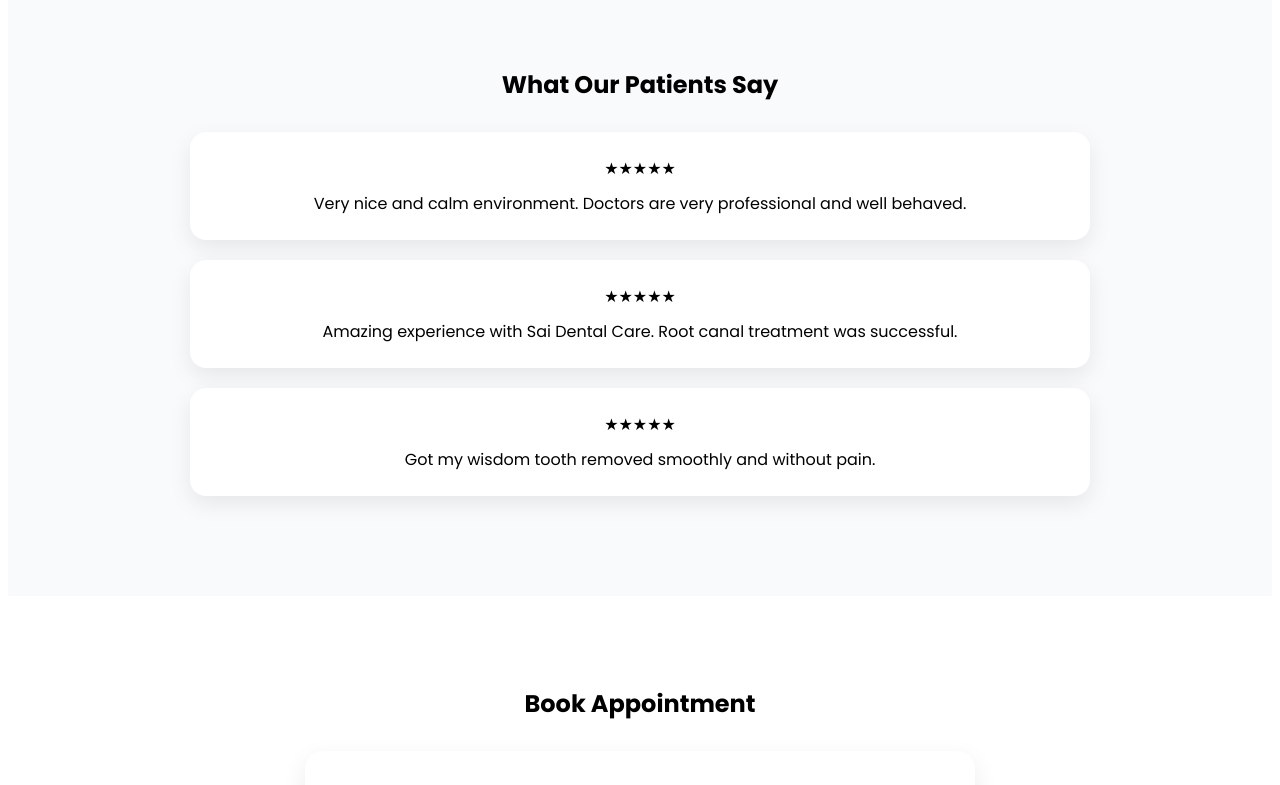
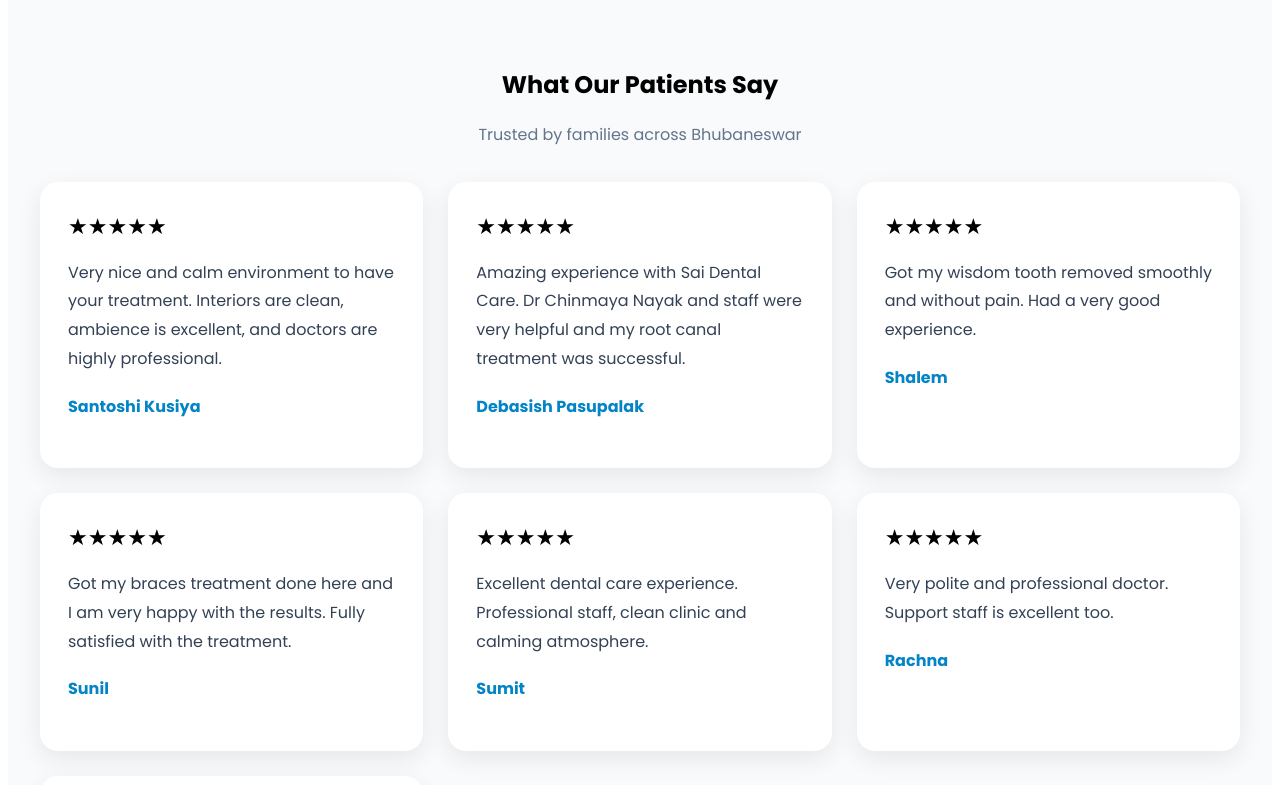
Before and after one commit to Drchinmay/sai-dental-care-site, a React (Vite) app: page / in a window 1280 px wide. Shown: the part 1760-2545 px from the top of the page. Built offline with nearby package versions, Linux system fonts and the light colour scheme.

Commit message:
Update App.jsx

```diff
--- a/src/App.jsx
+++ b/src/App.jsx
@@ -212,6 +212,7 @@ Notes: ${notes}`
       </section>
 
       {/* Reviews */}
+      {/* Reviews */}
 <section
   style={{
     padding: "70px 20px",
@@ -220,31 +221,75 @@ Notes: ${notes}`
   }}
 >
   <h2>What Our Patients Say</h2>
+  <p style={{ color: "#64748b", marginBottom: "35px" }}>
+    Trusted by families across Bhubaneswar
+  </p>
 
   <div
     style={{
-            maxWidth: "900px",
+      display: "grid",
+      gridTemplateColumns: "repeat(auto-fit,minmax(320px,1fr))",
+      gap: "25px",
+      maxWidth: "1200px",
       margin: "30px auto",
-            display: "grid",
-            gap: "20px",
     }}
   >
     {[
-            "Very nice and calm environment. Doctors are very professional and well behaved.",
-            "Amazing experience with Sai Dental Care. Root canal treatment was successful.",
-            "Got my wisdom tooth removed smoothly and without pain.",
-          ].map((review, index) => (
+      {
+        name: "Santoshi Kusiya",
+        review:
+          "Very nice and calm environment to have your treatment. Interiors are clean, ambience is excellent, and doctors are highly professional.",
+      },
+      {
+        name: "Debasish Pasupalak",
+        review:
+          "Amazing experience with Sai Dental Care. Dr Chinmaya Nayak and staff were very helpful and my root canal treatment was successful.",
+      },
+      {
+        name: "Shalem",
+        review:
+          "Got my wisdom tooth removed smoothly and without pain. Had a very good experience.",
+      },
+      {
+        name: "Sunil",
+        review:
+          "Got my braces treatment done here and I am very happy with the results. Fully satisfied with the treatment.",
+      },
+      {
+        name: "Sumit",
+        review:
+          "Excellent dental care experience. Professional staff, clean clinic and calming atmosphere.",
+      },
+      {
+        name: "Rachna",
+        review:
+          "Very polite and professional doctor. Support staff is excellent too.",
+      },
+      {
+        name: "Anjali",
+        review:
+          "Thrilled with my braces treatment results. My smile looks great now and the whole process was smooth.",
+      },
+    ].map((item, index) => (
       <div
         key={index}
         style={{
           background: "white",
-                padding: "24px",
-                borderRadius: "16px",
-                boxShadow: "0 8px 22px rgba(0,0,0,0.08)",
+          padding: "28px",
+          borderRadius: "18px",
+          boxShadow: "0 8px 24px rgba(0,0,0,0.08)",
+          textAlign: "left",
         }}
       >
-              <div style={{ marginBottom: "10px" }}>★★★★★</div>
-              {review}
+        <div style={{ fontSize: "22px", marginBottom: "12px" }}>★★★★★</div>
+
+        <p style={{ color: "#334155", lineHeight: "1.8" }}>
+          {item.review}
+        </p>
+
+        <h4 style={{ marginTop: "20px", color: "#0284c7" }}>
+          {item.name}
+        </h4>
       </div>
     ))}
   </div>
```
Lines whose indentation alone changed are shown as unchanged.
